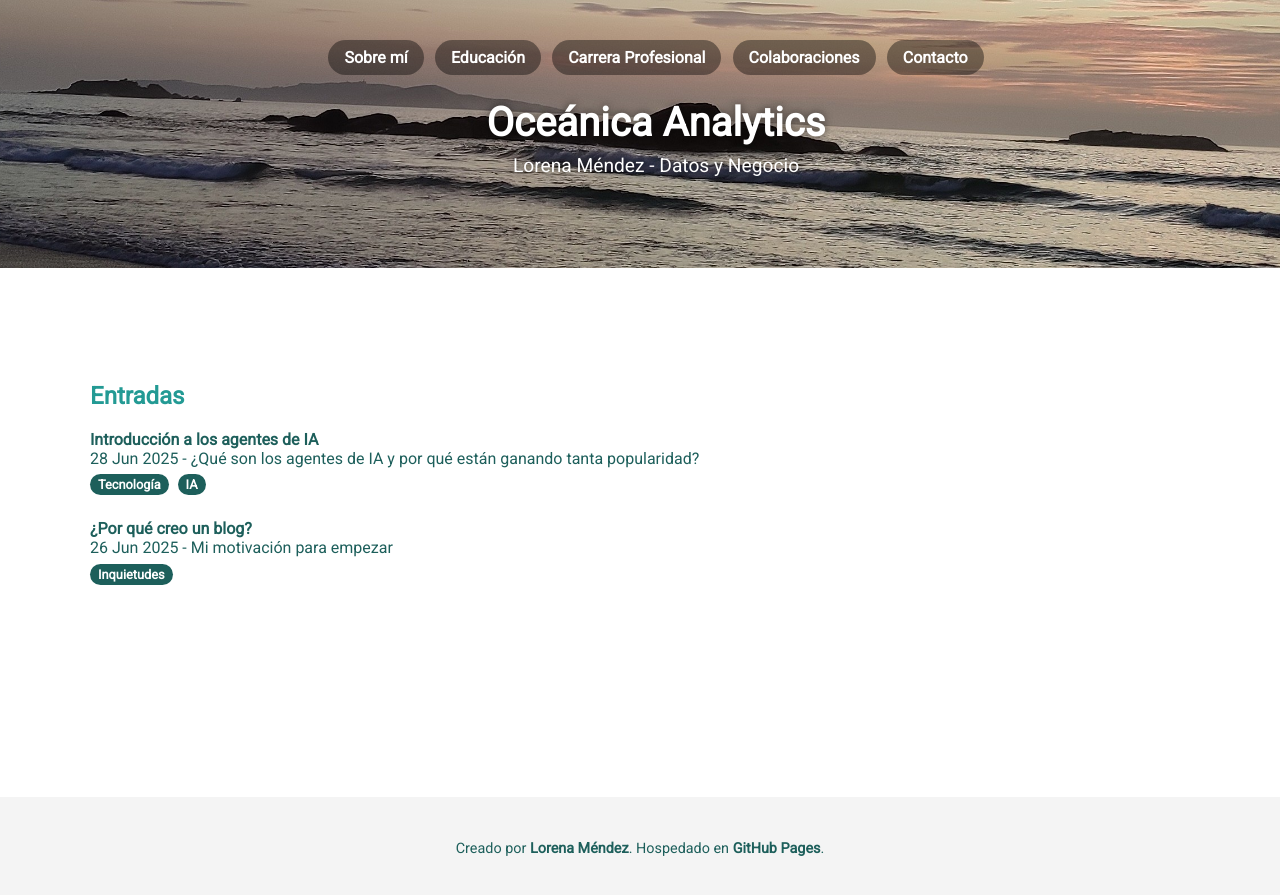
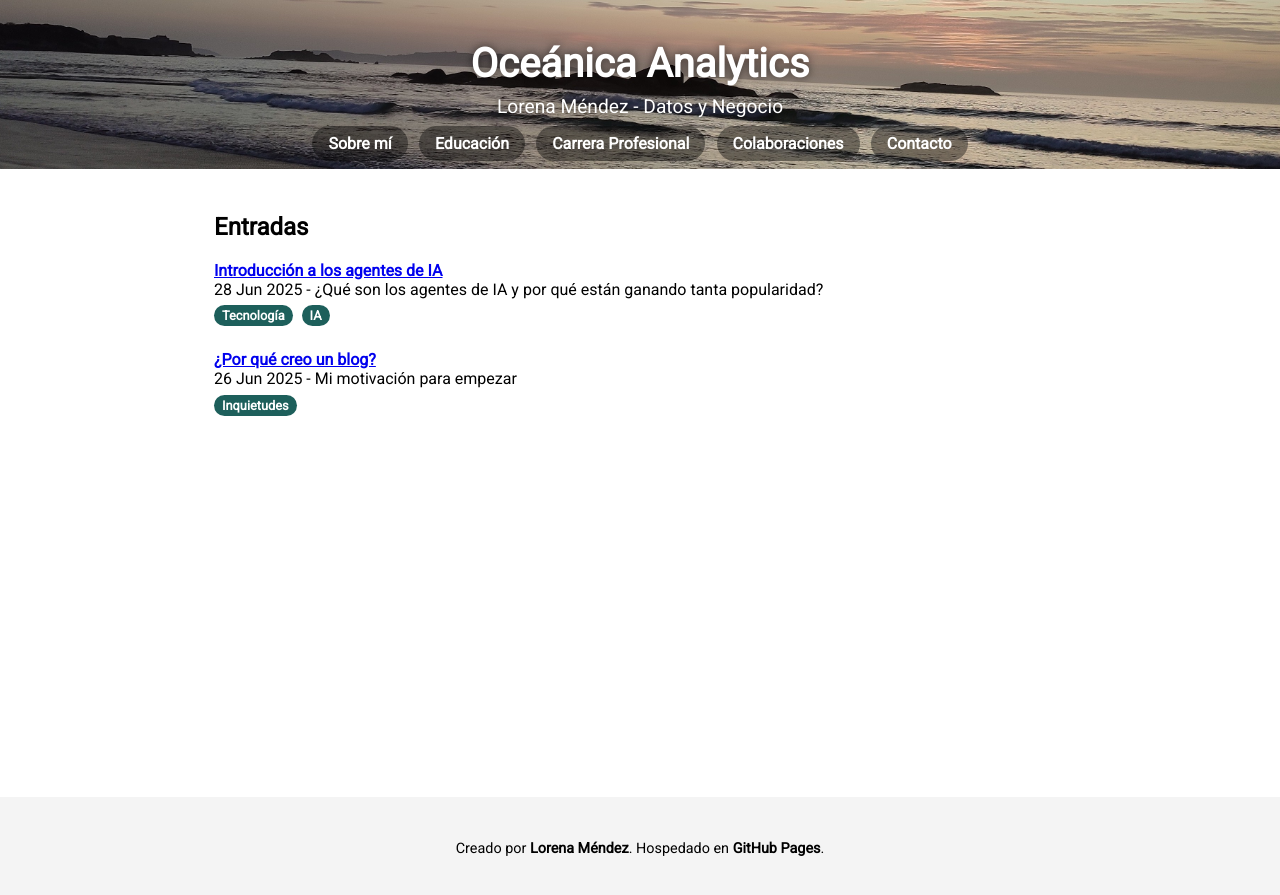
Before and after one commit to lmendezotero/lmendezotero.github.io, a Jekyll site: the page built from index.md, in a window 1280 px wide. Shown: the top 895 px of the page. Built offline with Jekyll 4.4.1, drawn with Linux system fonts in a browser that asks for light colours; the list of posts is cut into pages by our own code.

Commit message:
Update style.css

```diff
--- a/assets/css/style.css
+++ b/assets/css/style.css
@@ -1,70 +1,43 @@
-body {
-  font-family: 'Roboto', Arial, sans-serif;
-  margin: 0;
-  color: #1D5F5B;
-  display: flex;
-  flex-direction: column;
-  min-height: 100vh;
-  overflow-x: hidden;
+* {
+  box-sizing: border-box;
 }
 
 html, body {
   height: 100%;
-  box-sizing: border-box;
+  margin: 0;
 }
 
-h1, h2, h3, h4, h5, h6 {
-  color: #239A94;
+body {
+  display: flex;
+  flex-direction: column;
+  min-height: 100vh;
+  font-family: 'Roboto', sans-serif;
+  overflow-x: hidden;
 }
 
-.main-content a,
-.sidebar-right a {
-  color: #1D5F5B;
-  text-decoration: none;
-}
-
-.main-content a:hover,
-.sidebar-right a:hover {
-  color: #239A94;
-  text-decoration: underline;
+.page-wrapper {
+  flex: 1 0 auto;
 }
 
 .site-header {
   position: relative;
-  width: 100%;
-  height: 220px;
   background-size: cover;
   background-position: center;
   background-repeat: no-repeat;
   padding: 2em 1em 1em;
   color: white;
   text-align: center;
-  overflow: hidden;
-  margin-bottom: 30px;
-}
-
-.header-text {
-  position: absolute;
-  top: 50%;
-  left: 50%;
-  transform: translate(-50%, -50%);
-  color: #ffffff;
-  text-align: center;
-  text-shadow: 1px 1px 6px rgba(0, 0, 0, 0.6);
-  z-index: 2;
 }
 
 .header-text h1 {
   margin: 0.2em 0;
   font-size: 2.5em;
-  color: #ffffff;
   text-shadow: 0 0 8px rgba(0, 0, 0, 0.6);
 }
 
 .header-text p {
   margin: 0.2em 0 0;
   font-size: 1.2em;
-  color: #ffffff;
   text-shadow: 0 0 6px rgba(0, 0, 0, 0.5);
 }
 
@@ -118,7 +91,7 @@ h1, h2, h3, h4, h5, h6 {
     flex-direction: column;
     align-items: flex-start;
     background-color: rgba(0, 0, 0, 0.8);
-    padding: 3.5em 1em 1em;
+    padding: 3.5em 1em 1em 1em;
     border-radius: 10px;
     margin: 0;
     position: fixed;
@@ -144,62 +117,15 @@ h1, h2, h3, h4, h5, h6 {
 }
 
 .container {
-  max-width: 1100px;
+  max-width: 900px;
   margin: 0 auto;
   padding: 1.5em;
-}
-
-.layout-wrapper {
-  display: flex;
-  gap: 40px;
-  padding: 40px 0;
-}
-
-.main-content {
-  flex: 2;
-  padding-right: 20px;
-}
-
-.menu-bajo-cabecera {
-  text-align: center;
-  margin: 30px auto 10px;
-}
-
-.menu-bajo-cabecera ul {
-  list-style: none;
-  padding: 0;
-  margin: 0 auto;
-  display: flex;
-  flex-wrap: wrap;
-  justify-content: center;
-  gap: 10px;
-}
-
-.menu-bajo-cabecera li {
-  display: inline-block;
-}
-
-.menu-bajo-cabecera a {
-  display: inline-block;
-  padding: 10px 20px;
-  background-color: #e0f7f7;
-  border-radius: 8px;
-  font-weight: 500;
-  color: #1D5F5B;
-  text-decoration: none;
-  transition: background-color 0.3s ease, transform 0.2s ease;
-  border: 1px solid #1D5F5B20;
-}
-
-.menu-bajo-cabecera a:hover {
-  background-color: #cceeee;
-  transform: translateY(-2px);
-  box-shadow: 0 2px 6px rgba(0,0,0,0.1);
 }
 
 .site-footer {
   flex-shrink: 0;
   text-align: center;
+  margin-top: 3em;
   padding: 2em 1em;
   background-color: #f4f4f4;
   font-size: 0.9em;
@@ -208,7 +134,3 @@ h1, h2, h3, h4, h5, h6 {
 .highlight {
   font-weight: bold;
 }
-
-.page-wrapper {
-  flex: 1 0 auto;
-}
```
